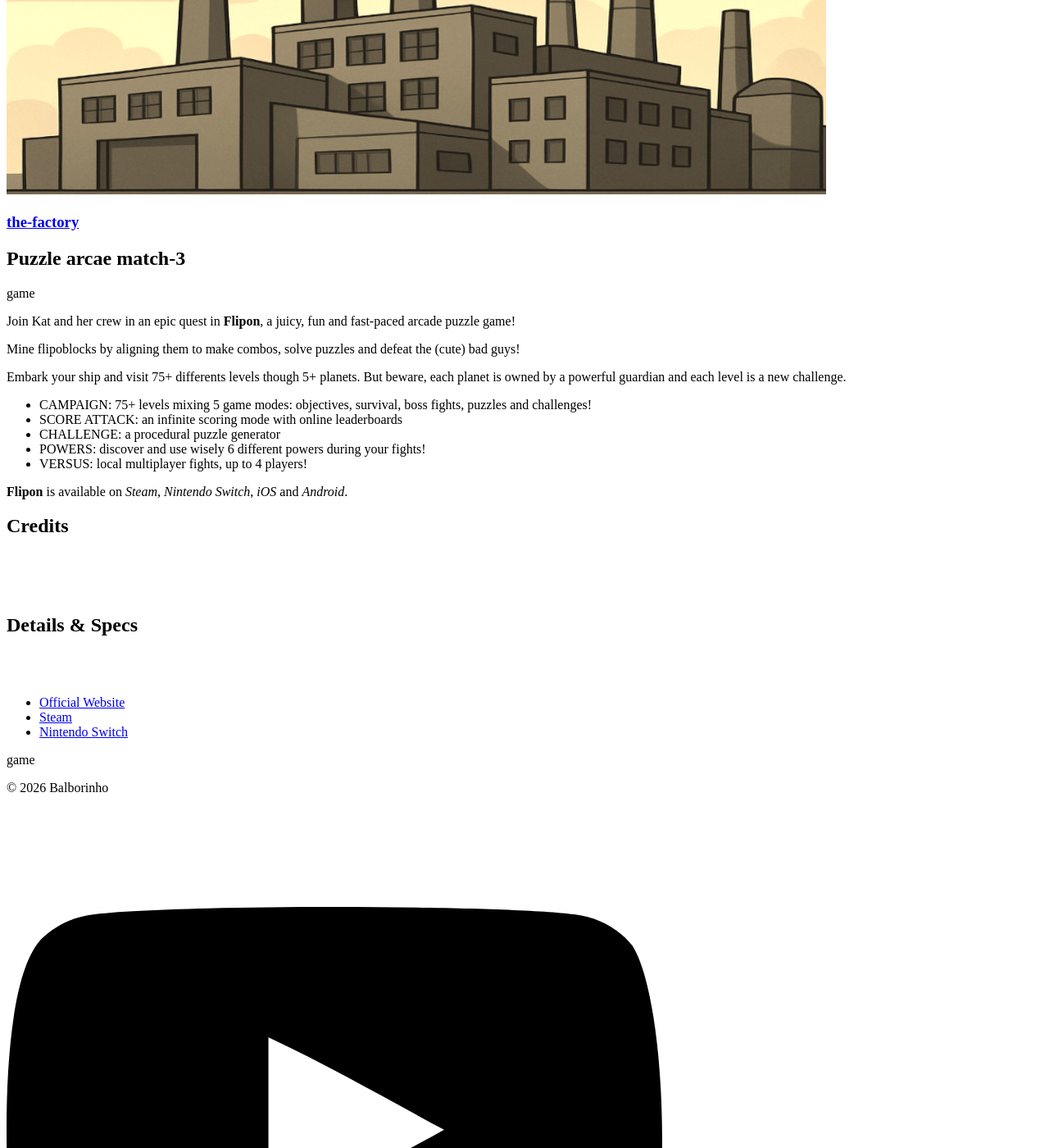
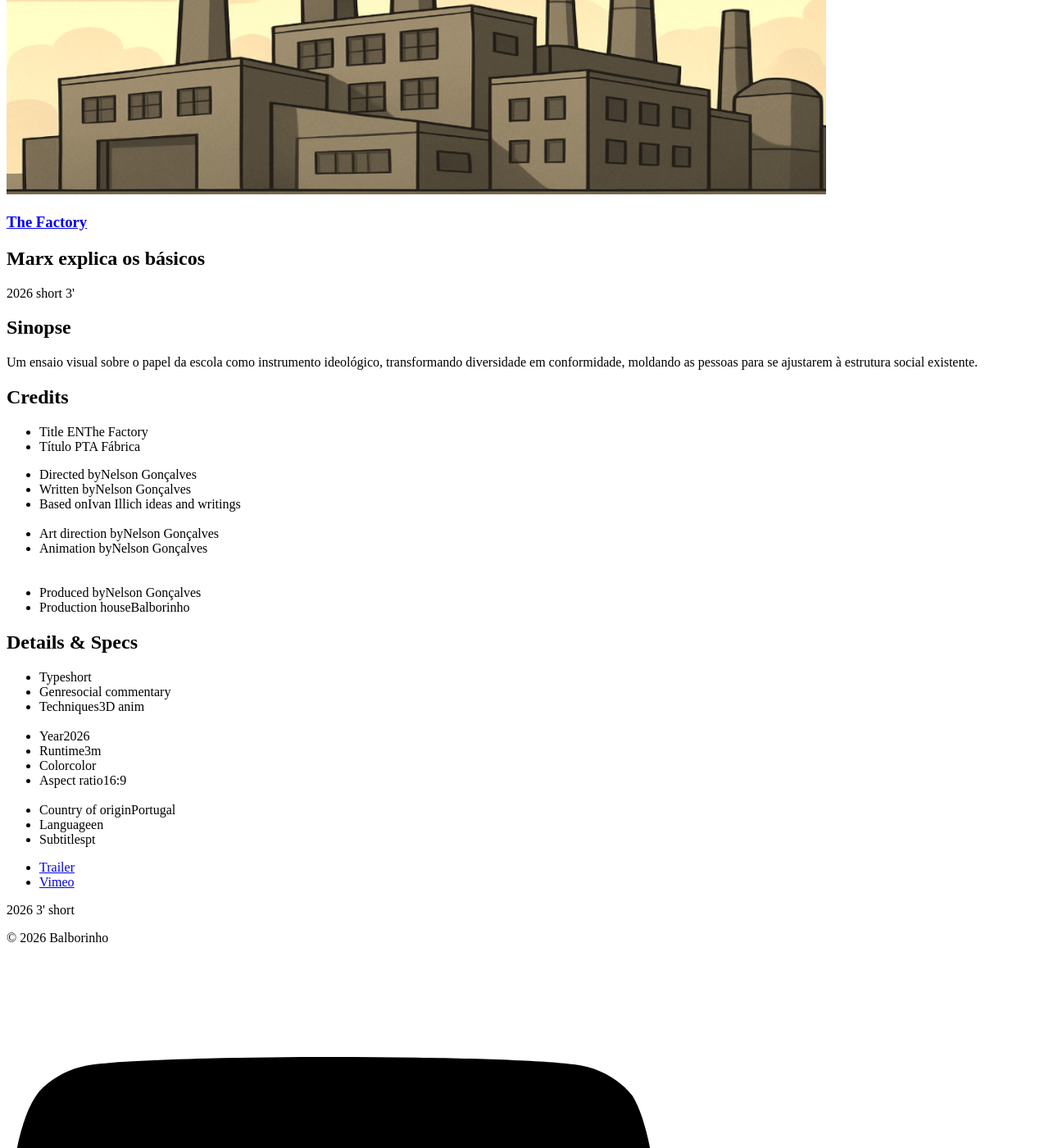
Before and after one commit to nafergo/webtest, a Jekyll site: the page built from _products/the-factory.md, in a window 1280 px wide and 1400 px high, scrolled down 539 px. Shown: the whole window at 82% size. Built offline with Jekyll 4.4.1, drawn with Linux system fonts in a browser that asks for light colours.

Commit message:
Update the-factory.md

```diff
--- a/_products/the-factory.md
+++ b/_products/the-factory.md
@@ -1,33 +1,57 @@
 ---
-title: "the-factory"
-subtitle: "Puzzle arcae match-3"
-type: [game]
+title: "The Factory"
+titulo-en: "The Factory"
+titulo-pt: "A Fábrica"
+subtitle: "Marx explica os básicos"
+type: ['2026', 'short', "3'"]
+
 assets: /static/images/products/the-factory/
-date: 2020-10-20
 
-excerpt: "Join Kat and her crew in an epic quest in **Flipon**, a juicy, fun and fast-paced arcade puzzle game!"
+date: 2026-01-30
 
-state: hero
+project-type: ['short']
+genre: social commentary
+
+techniques: '3D anim'
+
+
+directed-by: Nelson Gonçalves
+written-by: Nelson Gonçalves
+based-on: Ivan Illich ideas and writings
+#original story by Li
+
+art-direction: Nelson Gonçalves
+three-d:
+two-d:
+animation-by: Nelson Gonçalves
+
+music-by:
+sound-design-by:
+
+produced-by: Nelson Gonçalves
+production-company: Balborinho
+
+
+year: 2026
+runtime: 3m
+color: color
+ratio: '16:9'
+sound:
+
+country: Portugal
+language: en
+subtitles: pt
+
+excerpt: Um ensaio visual sobre o papel da escola como instrumento ideológico, transformando diversidade em conformidade, moldando as pessoas para se ajustarem à estrutura social existente.
+
+state: inproduction
 
 links:
-  - name: Official Website
-    url: http://cthuloot.games/
-  - name: Steam
-    url: https://store.steampowered.com/app/1285020/Flipon
-  - name: Nintendo Switch
-    url: https://www.nintendo.com/us/store/products/flipon-switch/
+  - name: Trailer
+    url: https://vimeo.com/799819211
+  - name: Vimeo
+    url: https://store.steampowered.com/app/2283410/Chtuloot/
 ---
 
-Join Kat and her crew in an epic quest in **Flipon**, a juicy, fun and fast-paced arcade puzzle game!
-
-Mine flipoblocks by aligning them to make combos, solve puzzles and defeat the (cute) bad guys!
-
-Embark your ship and visit 75+ differents levels though 5+ planets. But beware, each planet is owned by a powerful guardian and each level is a new challenge.
-
-- CAMPAIGN: 75+ levels mixing 5 game modes: objectives, survival, boss fights, puzzles and challenges!
-- SCORE ATTACK: an infinite scoring mode with online leaderboards
-- CHALLENGE: a procedural puzzle generator
-- POWERS: discover and use wisely 6 different powers during your fights!
-- VERSUS: local multiplayer fights, up to 4 players!
-
-**Flipon** is available on _Steam_, _Nintendo Switch_, _iOS_ and _Android_.
+<h2 class="">Sinopse</h2>
+Um ensaio visual sobre o papel da escola como instrumento ideológico, transformando diversidade em conformidade, moldando as pessoas para se ajustarem à estrutura social existente.
```
